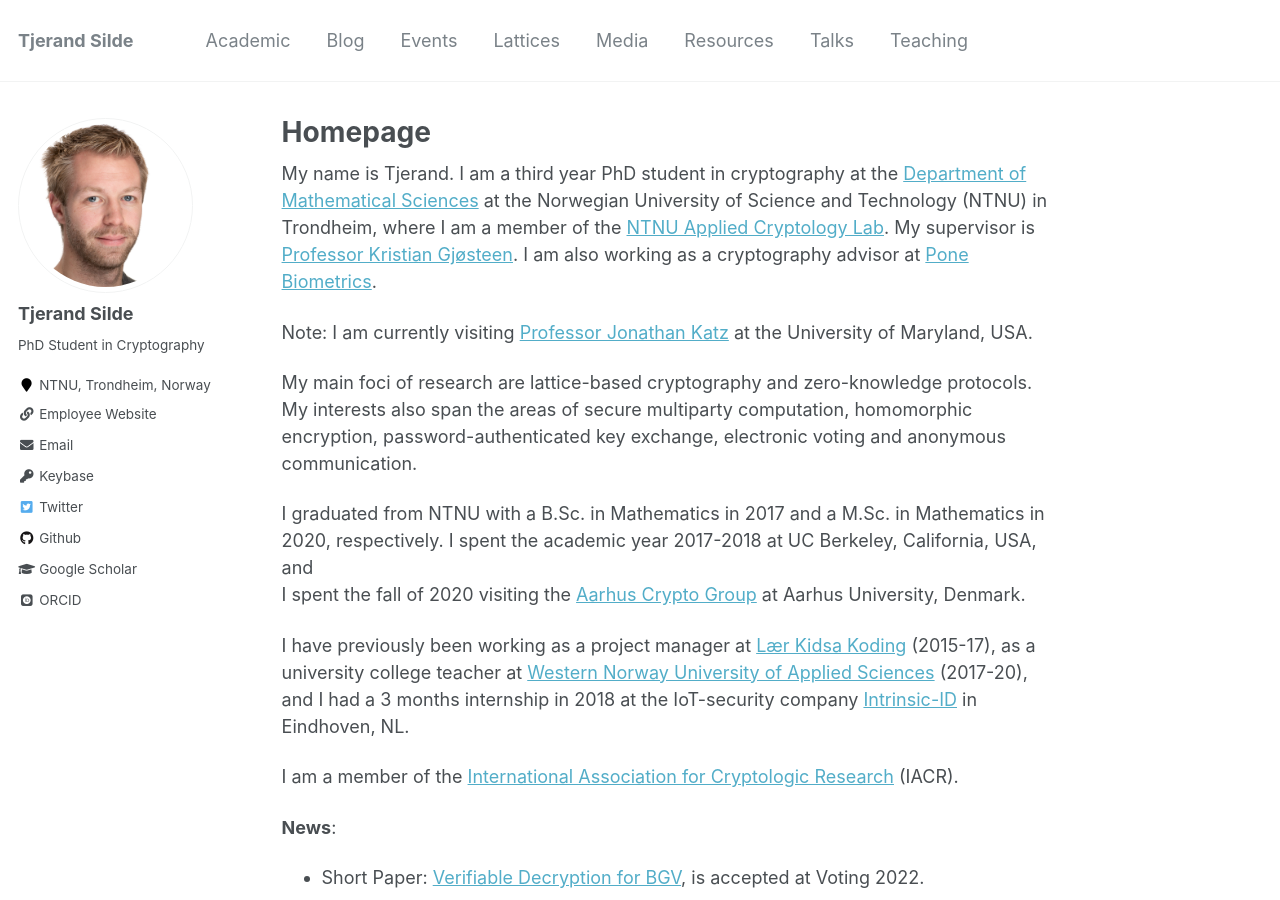
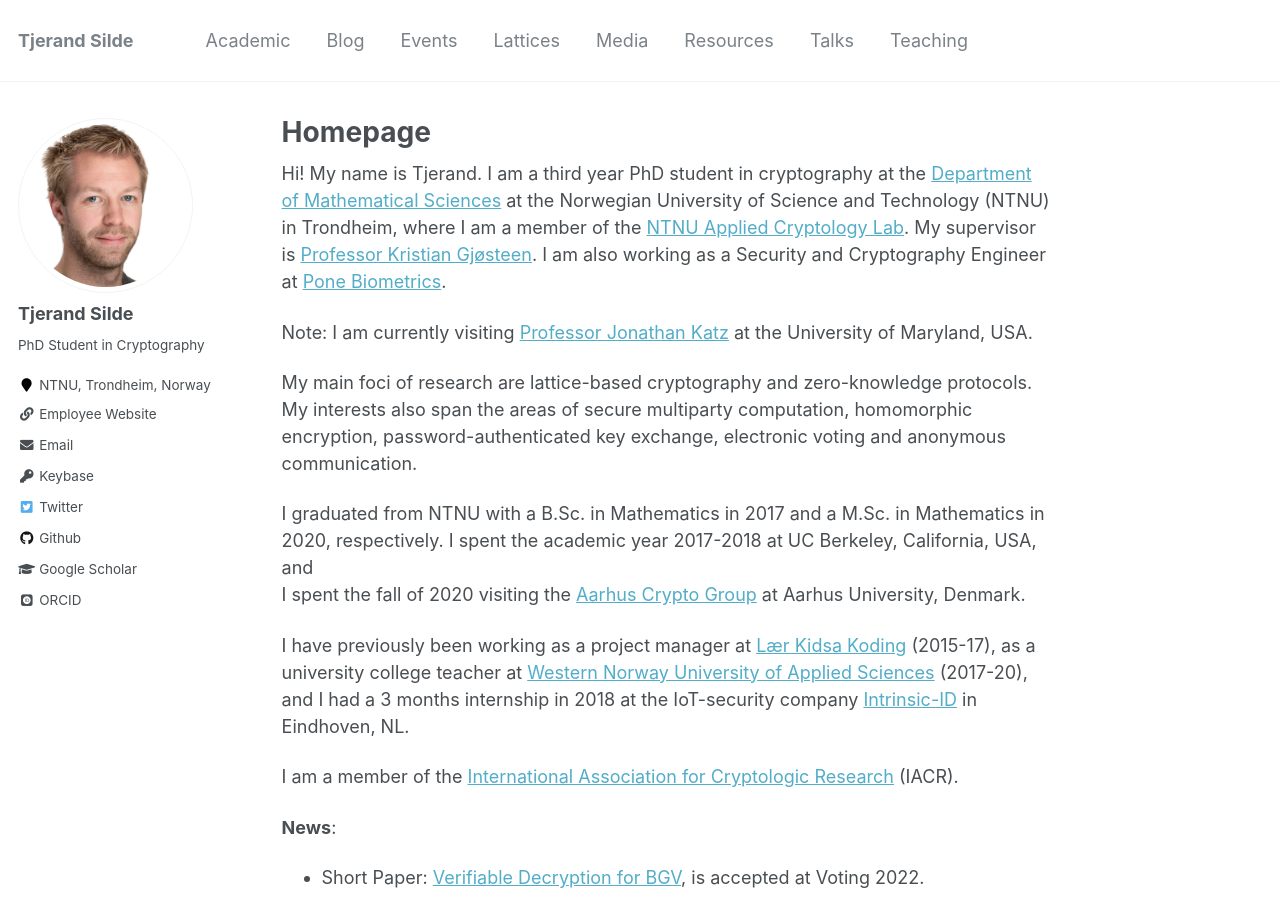
Before and after one commit to tjesi/tjesi.github.io, a Jekyll site: the page built from _pages/about.md, in a window 1280 px wide and 900 px high. Built offline with Jekyll 4.4.1, drawn with Linux system fonts in a browser that asks for light colours; some web fonts are replaced.

Commit message:
Update about.md

```diff
--- a/_pages/about.md
+++ b/_pages/about.md
@@ -8,8 +8,8 @@ redirect_from:
   - /about.html
 ---
 
-My name is Tjerand. I am a third year PhD student in cryptography at the [Department of Mathematical Sciences](https://www.ntnu.edu/imf) at the Norwegian University of Science and Technology (NTNU) in Trondheim, where I am a member of the [NTNU Applied Cryptology Lab](https://www.ntnu.edu/iik/nacl-lab). My supervisor is [Professor Kristian Gjøsteen](https://www.ntnu.edu/employees/kristian.gjosteen). I am
-also working as a cryptography advisor at [Pone Biometrics](https://ponebiometrics.com).
+Hi! My name is Tjerand. I am a third year PhD student in cryptography at the [Department of Mathematical Sciences](https://www.ntnu.edu/imf) at the Norwegian University of Science and Technology (NTNU) in Trondheim, where I am a member of the [NTNU Applied Cryptology Lab](https://www.ntnu.edu/iik/nacl-lab). My supervisor is [Professor Kristian Gjøsteen](https://www.ntnu.edu/employees/kristian.gjosteen). I am
+also working as a Security and Cryptography Engineer at [Pone Biometrics](https://ponebiometrics.com).
 
 Note: I am currently visiting [Professor Jonathan Katz](http://www.cs.umd.edu/~jkatz) at the University of Maryland, USA.
 
```
